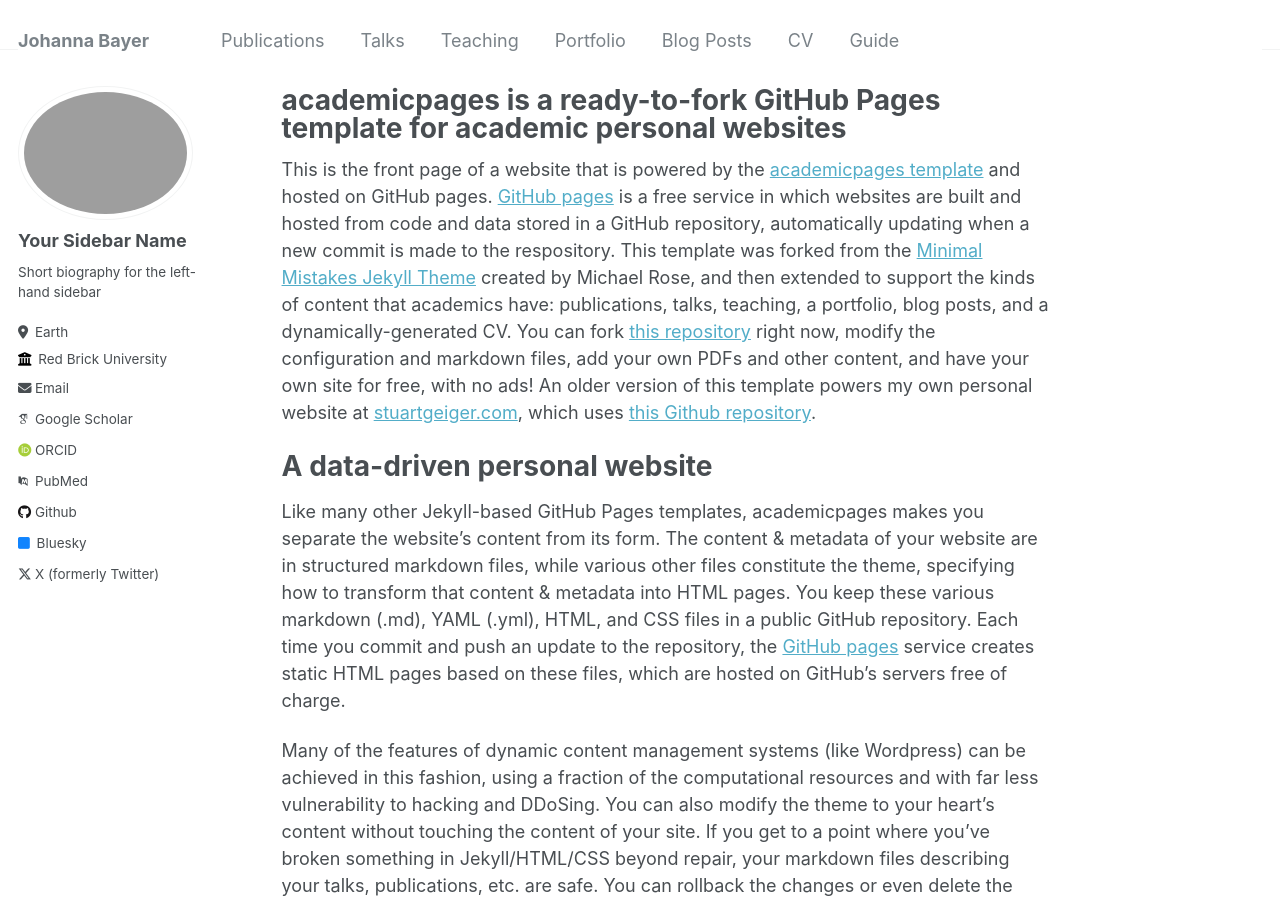
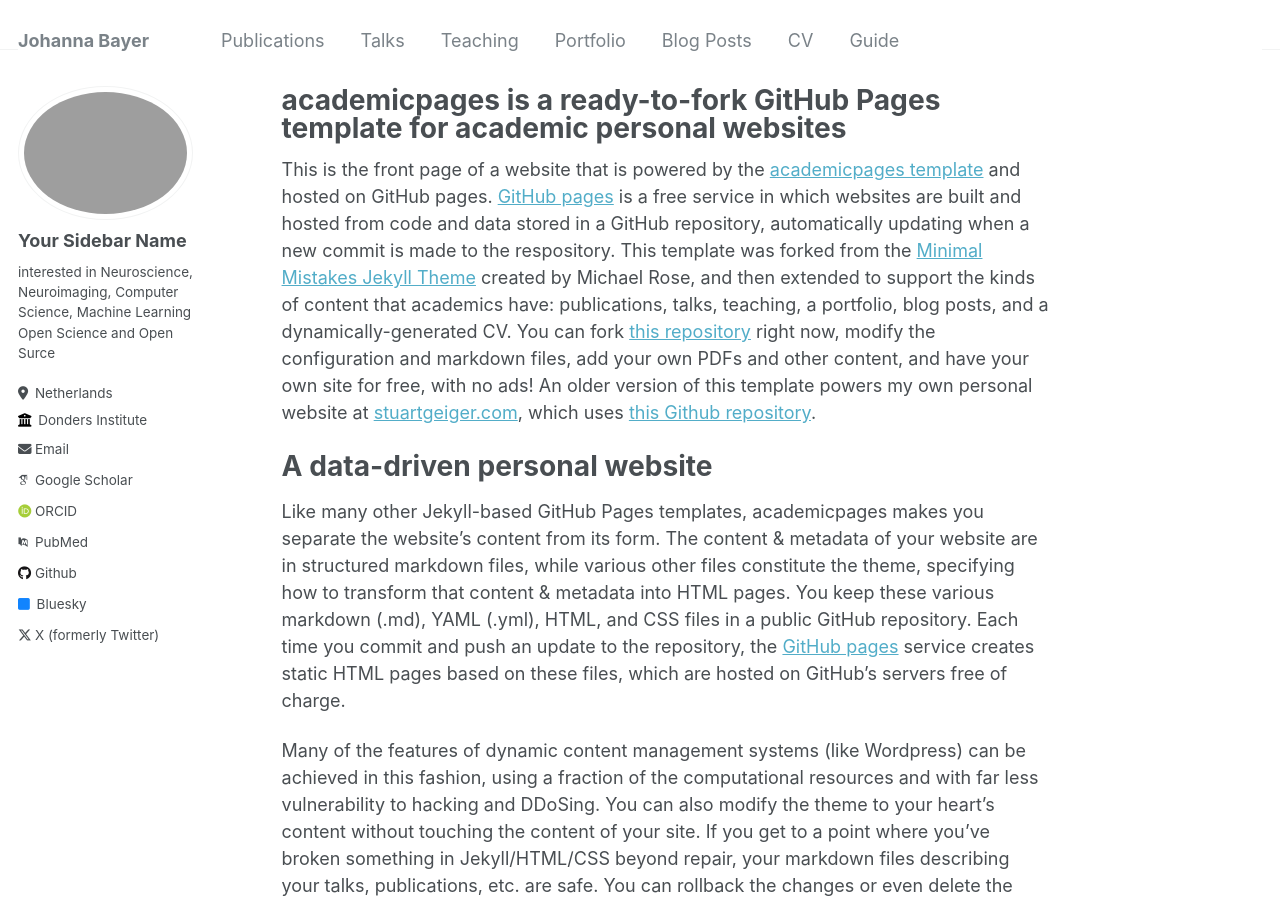
Before and after one commit to likeajumprope/likeajumprope.github.io, a Jekyll site: the page built from _pages/about.md, in a window 1280 px wide and 900 px high. Built offline with Jekyll 4.4.1, drawn with Linux system fonts in a browser that asks for light colours; some web fonts are replaced.

Commit message:
update config.yml

```diff
--- a/_config.yml
+++ b/_config.yml
@@ -14,7 +14,7 @@ name                     : &name "Johanna Bayer"
 description              : &description "personal description"
 url                      : https://likeajumprope.github.io # the base hostname & protocol for your site e.g. "https://mmistakes.github.io"
 baseurl                  : "" # the subpath of your site, e.g. "/blog"
-repository               : "academicpages/academicpages.github.io"
+repository               : "likeajumprope/likeajumprope.github.io"
 
 # Site Author - The following control what appear as part of the author content on the side bar.
 #               If a field is blank the icon and link will not appear, otherwise it will be shown.
@@ -24,9 +24,9 @@ author:
   avatar           : "profile.png"
   name             : "Your Sidebar Name"
   pronouns         : # example: "she/her"
-  bio              : "Short biography for the left-hand sidebar"
-  location         : "Earth"
-  employer         : "Red Brick University"
+  bio              : "interested in Neuroscience, Neuroimaging, Computer Science, Machine Learning Open Science and Open Surce"
+  location         : "Netherlands"
+  employer         : "Donders Institute"
   uri              : # URL
   email            : "none@example.org"
 
```
